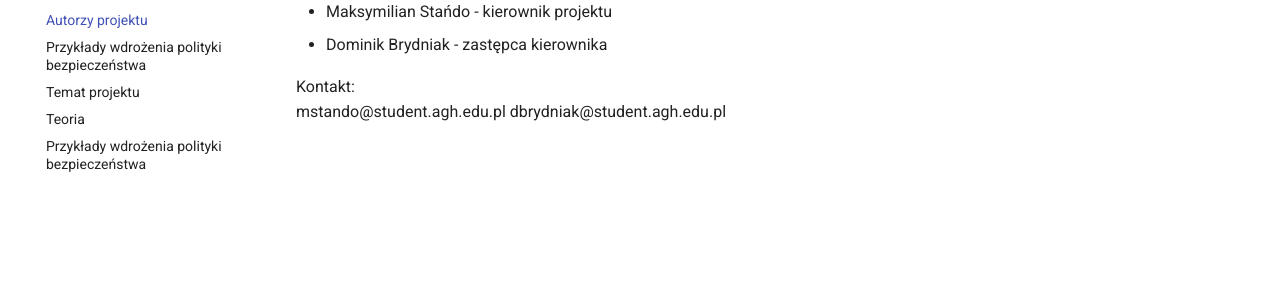
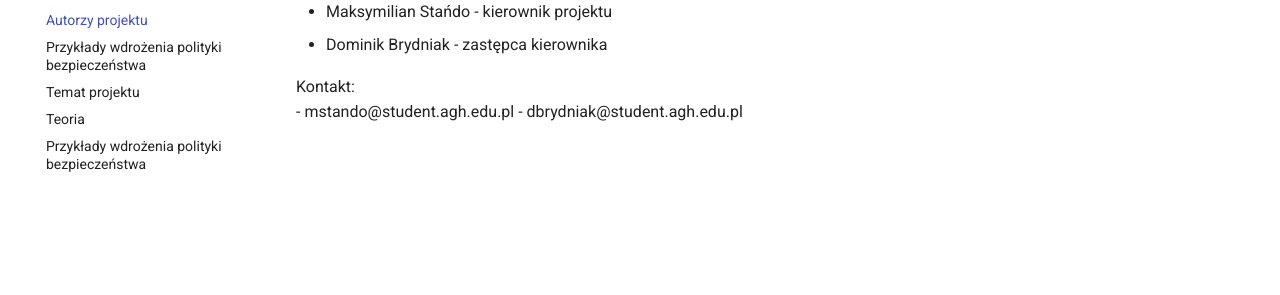
Before and after one commit to maksuei/projektswpg-md, an MkDocs documentation site: the page built from docs/autorzy.md, in a window 1280 px wide. Shown: the part 181-476 px from the top of the page. Built offline with MkDocs 1.6.1 and Material for MkDocs 9.7.7, drawn with Linux system fonts in a browser that asks for light colours.

```diff
--- a/docs/autorzy.md
+++ b/docs/autorzy.md
@@ -4,5 +4,5 @@
 - Dominik Brydniak - zastępca kierownika
 
 Kontakt:
-    mstando@student.agh.edu.pl
-    dbrydniak@student.agh.edu.pl
+- mstando@student.agh.edu.pl
+- dbrydniak@student.agh.edu.pl
```
